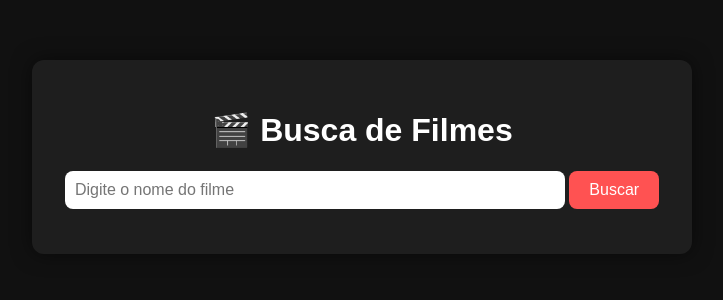
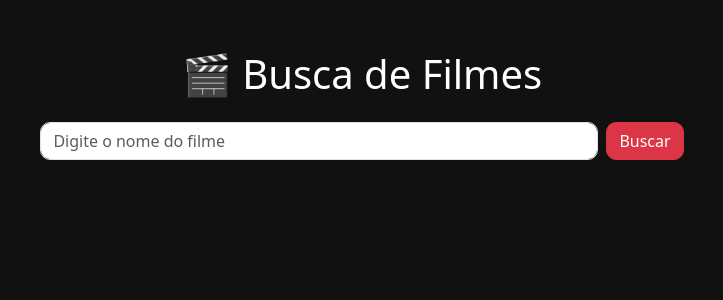
Before and after one commit to PedroHSN98/Busca-de-Filmes, a Flask app: page / in a window 1280 px wide. Shown: the top 300 px of the page, without its empty margins (278-1001 px from the left). Run offline with Flask 3, Linux system fonts and the light colour scheme.

Commit message:
new index

```diff
--- a/templates/index.html
+++ b/templates/index.html
@@ -2,32 +2,71 @@
 <html lang="pt-br">
 <head>
   <meta charset="UTF-8">
-    <title>Busca de Filmes - OMDb</title>
-    <link rel="stylesheet" href="{{ url_for('static', filename='style.css') }}">
+  <title>🎬 Busca de Filmes - OMDb</title>
+  <meta name="viewport" content="width=device-width, initial-scale=1">
 
+  <!-- Bootstrap CSS -->
+  <link href="https://cdn.jsdelivr.net/npm/bootstrap@5.3.3/dist/css/bootstrap.min.css" rel="stylesheet">
+
+  <!-- Animate.css -->
+  <link rel="stylesheet" href="https://cdnjs.cloudflare.com/ajax/libs/animate.css/4.1.1/animate.min.css"/>
+
+  <!-- Custom -->
+  <style>
+    body {
+      background-color: #111;
+      color: white;
+      padding-top: 50px;
+    }
+
+    .form-control, .btn {
+      border-radius: 10px;
+    }
+
+    .card {
+      background-color: #1e1e1e;
+      border: none;
+      border-radius: 15px;
+      color: white;
+      padding: 20px;
+    }
+
+    img {
+      border-radius: 10px;
+      margin-top: 15px;
+    }
+  </style>
 </head>
 <body>
   <div class="container">
-    <h1>🎬 Busca de Filmes</h1>
-    <form method="POST">
-        <input type="text" name="titulo" placeholder="Digite o nome do filme" required>
-        <button type="submit">Buscar</button>
+    <h1 class="text-center mb-4 animate__animated animate__fadeInDown">🎬 Busca de Filmes</h1>
+
+    <form method="POST" class="d-flex justify-content-center mb-4 animate__animated animate__fadeIn">
+      <input type="text" name="titulo" class="form-control w-50 me-2" placeholder="Digite o nome do filme" required>
+      <button type="submit" class="btn btn-danger">Buscar</button>
     </form>
 
     {% if erro %}
-        <p style="color: red;">{{ erro }}</p>
+      <div class="alert alert-danger text-center animate__animated animate__shakeX">
+        {{ erro }}
+      </div>
     {% endif %}
 
     {% if filme %}
-        <div class="resultado">
+      <div class="card mx-auto animate__animated animate__fadeInUp" style="max-width: 600px;">
         <h2>{{ filme.Title }} ({{ filme.Year }})</h2>
         <p><strong>Diretor:</strong> {{ filme.Director }}</p>
         <p><strong>Atores:</strong> {{ filme.Actors }}</p>
-            <p><strong>IMDb:</strong> {{ filme.imdbRating }}</p>
+        <p><strong>Nota IMDb:</strong> {{ filme.imdbRating }}</p>
         <p><strong>Sinopse:</strong> {{ filme.Plot }}</p>
-            <img src="{{ filme.Poster }}" alt="Poster do filme">
+        {% if filme.Poster != "N/A" %}
+          <img src="{{ filme.Poster }}" class="img-fluid animate__animated animate__fadeIn" alt="Poster do filme">
+        {% endif %}
       </div>
     {% endif %}
   </div>
+
+  <!-- Bootstrap JS -->
+  <script src="https://cdn.jsdelivr.net/npm/bootstrap@5.3.3/dist/js/bootstrap.bundle.min.js"></script>
 </body>
 </html>
```
Lines whose indentation alone changed are shown as unchanged.
